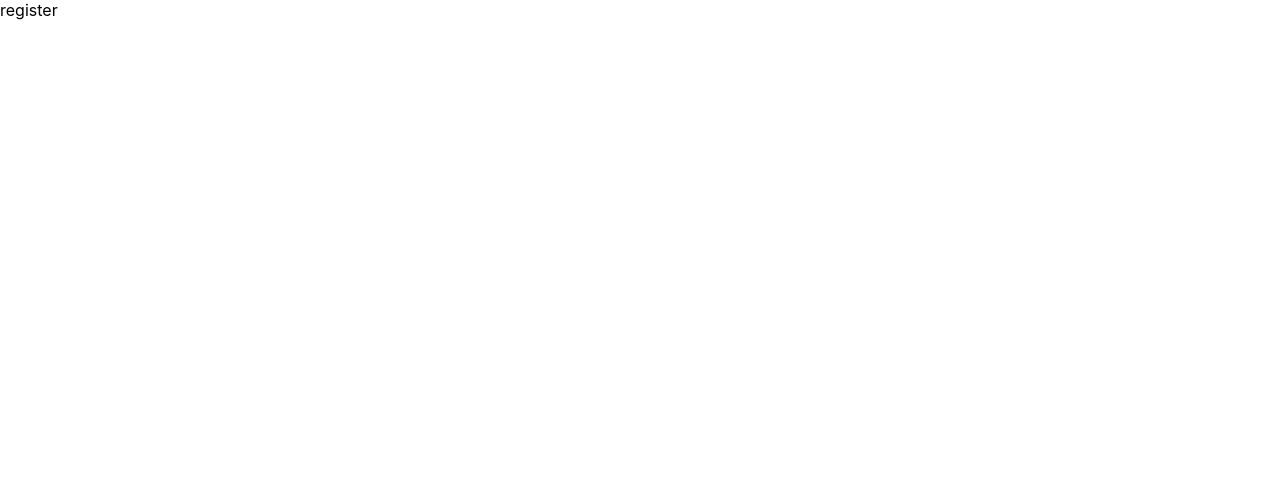
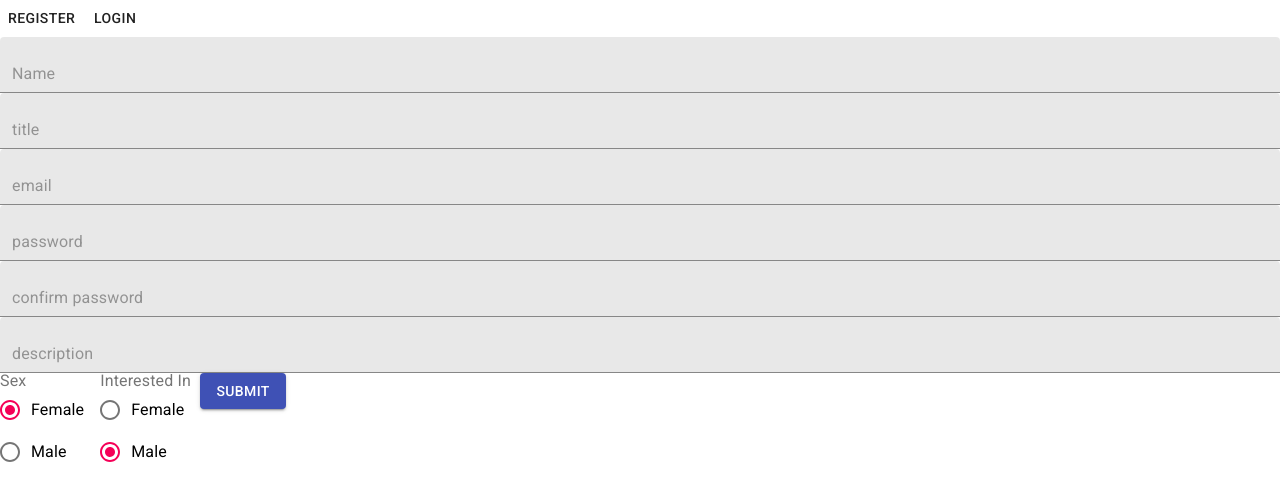
Before and after one commit to chotung/okCharlie, a React (Create React App) app in the folder client/: page /auth/register in a window 1280 px wide. Shown: the top 500 px of the page. Built offline with nearby package versions, Linux system fonts and the light colour scheme.

Commit message:
register and login

```diff
--- a/client/src/App.js
+++ b/client/src/App.js
@@ -1,7 +1,15 @@
-import React, { Component } from 'react';
-import { BrowserRouter as Router, Switch, Route, Redirect } from "react-router-dom"
+import React, { Component } from "react";
+import {  Switch, Route } from "react-router-dom"
+import history from "./utils/history"
+// Components
+import Auth from "./components/Auth";
 import Login from "./components/Login"
-import history from "./utils/history"
+import Register from "./components/Register"
+// Containers
+import SwipeContainer from "./containers/SwipeContainer"
+
+
+
 
 class App extends Component {
   // HOLD THE DATA FROM THE FORMS
@@ -14,17 +22,23 @@ class App extends Component {
     register: {
       email: "",
       password: "",
-      name: ""
+      name: "",
+      interestedIn: "male",
+      sex: "female"
     },
     user: undefined,
     charlies: []
   }
 
   componentDidMount() {
+    this.checkUser()
+  }
+
+  checkUser = () => {
     const { user } = this.state
-    // console.log(user);
-    if(user) {
-      // route to home
+    if (user) {
+      // USER IS LOGGED IN
+      history.push("/")
       console.log("send me home");
     } else {
       // check session storage
@@ -33,6 +47,7 @@ class App extends Component {
       history.push("/auth/register")
     }
   }
+
 
   formValueUpdate = (e) => {
     // console.log(e.target)
@@ -122,7 +137,7 @@ class App extends Component {
 
 
   render() {
-    const { login } = this.state
+    const { login, register } = this.state
     const { submit, formValueUpdate } = this
     console.log(this.state);
     return (
@@ -130,10 +145,15 @@ class App extends Component {
       <div className="div">
 
         <Switch>
+          <Route exact path="/auth">
+            <Auth />
+          </Route>
           <Route path="/auth/register">
-            register
+            <Auth />
+            <Register submit={submit} registerInfo={register} update={formValueUpdate} />
           </Route>
           <Route path="/auth/login">
+            <Auth />
             <Login
               submit={submit}
               loginInfo={login}
@@ -141,7 +161,7 @@ class App extends Component {
               />
           </Route>
           <Route path="/">
-            Home
+            <SwipeContainer/>
           </Route>
 
 
--- /dev/null
+++ b/client/src/components/Auth.jsx
@@ -0,0 +1,25 @@
+import React from 'react';
+import { Link } from "react-router-dom"
+import Login from './Login';
+import Register from './Register';
+import { Button } from '@material-ui/core';
+
+const Auth = () => {
+  return (
+    <nav>
+      <Link to="/auth/register">
+        <Button>
+          Register
+        </Button>
+      </Link>
+
+      <Link to="/auth/login">
+        <Button>
+          Login
+        </Button>
+      </Link>
+    </nav>
+  );
+}
+
+export default Auth;
--- a/client/src/components/Register.jsx
+++ b/client/src/components/Register.jsx
@@ -15,7 +15,7 @@ import { Button, FilledInput, Radio, FormControl, FormLabel, FormControlLabel, R
 
 const Register = (props) => {
   const { handleChange, handleSubmit } = props
-  const { name, title, password, description, interestedIn, sex } = props.regiState
+  const { name, title, password, description, interestedIn, sex } = props.registerInfo
  return (
    <div className="regi-container">
      <form action="" className="register-form" onSubmit={handleSubmit}>
--- a/client/src/containers/SwipeContainer.jsx
+++ b/client/src/containers/SwipeContainer.jsx
@@ -1,7 +1,7 @@
 import React from 'react';
-// import UserCard from '../components/UserCard';
-// import { Container } from "@material-ui/core";
-// import Header from "./Header"
+import UserCard from '../components/UserCard';
+import { Container } from "@material-ui/core";
+import Header from "./Header"
 
 
 // const renderAllCharlies = (charlies) => {
@@ -23,10 +23,10 @@ import React from 'react';
 
 
 const SwipeContainer = (props) => {
-  console.log(props.auth);
+  console.log(props);
   return (
     <div>
-      <button>LOGIN</button>
+      THIS WILL BE THE WIPER OF SWIPERS
     </div>
   )
 }
```
